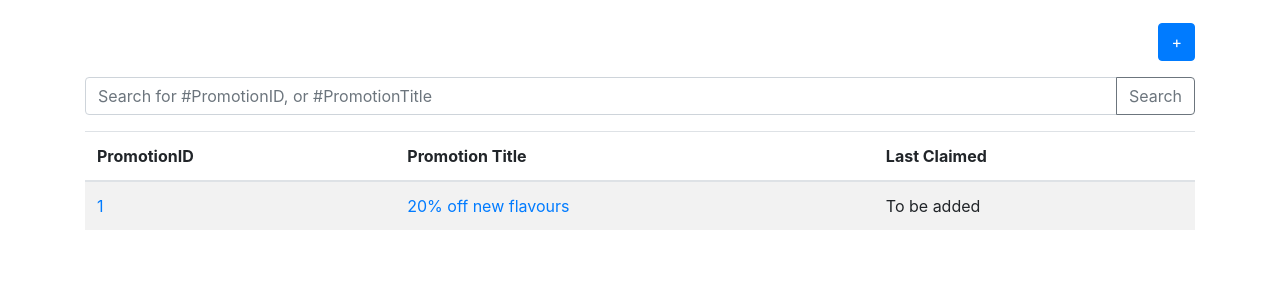
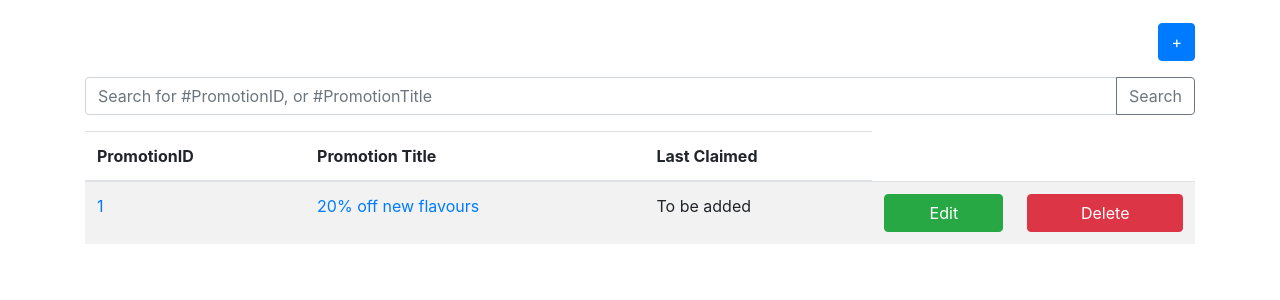
Before and after one commit to WilloneLim/Online-promotion-application, a PHP site: page /PromoterActivity.php?id=7 in a window 1280 px wide. Shown: the part 310-610 px from the top of the page. Run offline with PHP 8.4, Linux system fonts and the light colour scheme; data comes from the database, SQL or seed files in the repository.

Commit message:
edit and delete button added for promotion

```diff
--- a/PromoSite/PromoterActivity.php
+++ b/PromoSite/PromoterActivity.php
@@ -176,12 +176,32 @@ echo '</div>';
 				 echo '<td>';
 				 echo 'To be added';
 				 echo '</td>';
+			          echo '<td>';
+				 echo '<a class="btn btn-success text-white w-100" >';
+				 echo 'Edit';
+				 echo '</a>';
+				 echo '</td>';
+				 echo '<td>';
+				 echo '<a href="javascript:delete_id(<?php echo' .$row['promoter_id'].';?>)" class="btn btn-danger text-white w-100 remove" id="del_click">';
+				 echo 'Delete';
+				 echo '</a>';
+				 echo '</td>';
 			  echo '</tr>';
 		  echo  '<?php endwhile; ?>';
 		  echo '</table>';
 		  echo '</div>';
 		  echo '</form>';
 		  echo '</div>';
+
+	           echo '<script type="text/javascript">';
+echo 'function delete_id(id)
+{
+     if(confirm("Sure To Remove This Record ?"))
+     {
+        window.location.href="dep.php?del_id="+id;
+     }
+}';
+echo '</script>';
 
 		}
 	}
```
